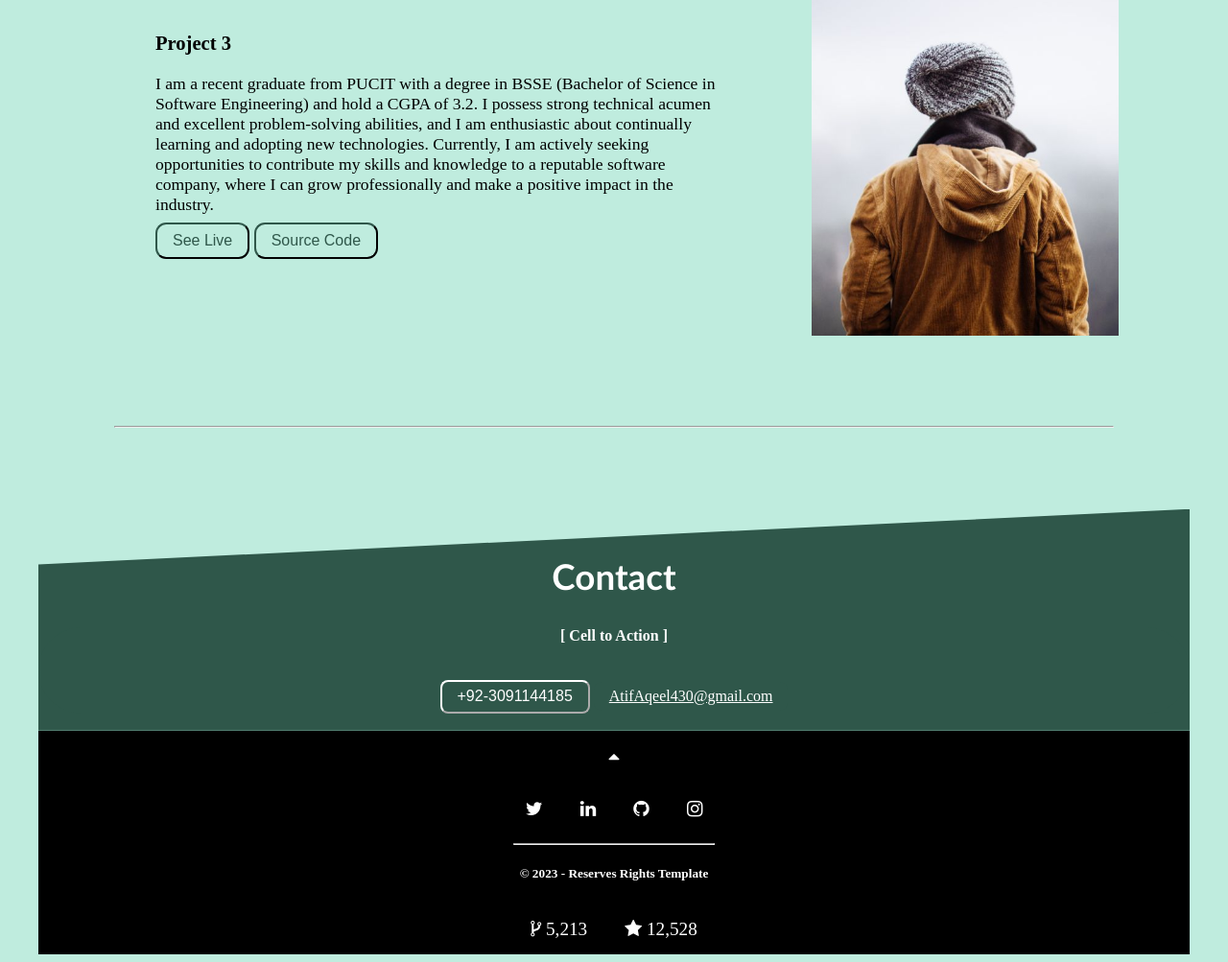
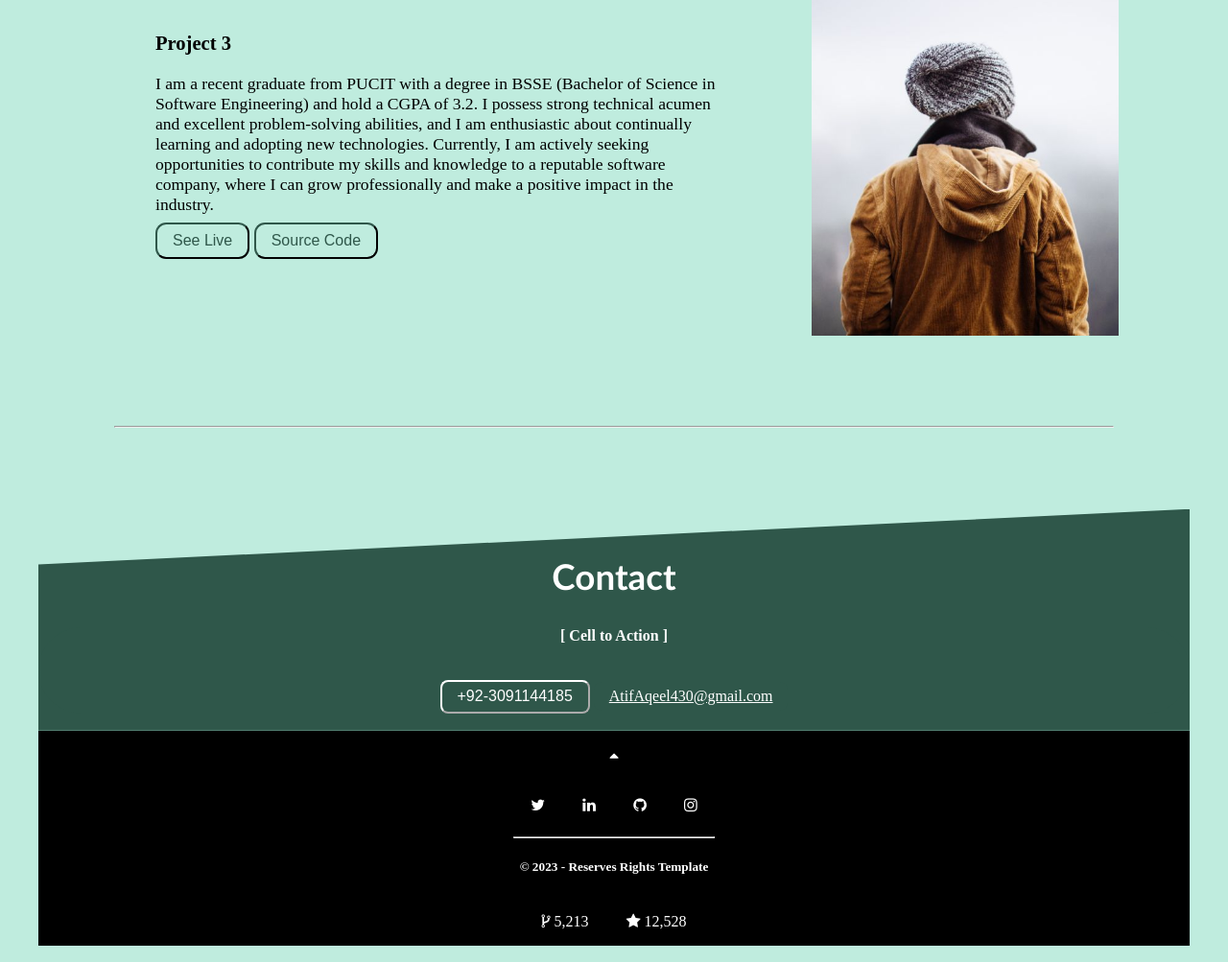
Before and after one commit to Atif-Aqeel/Portfolio, a plain HTML site: page index.html in a window 1280 px wide. Shown: the part 2243-3246 px from the top of the page at 96% size. Drawn offline with Linux system fonts and the light colour scheme.

Commit message:
minor formatting

```diff
--- a/index.html
+++ b/index.html
@@ -173,19 +173,21 @@
 
     <!-- Footer -->
     <footer class="footer">
-        <i class="fa fa-caret-up" id="icon-style" title="Go to Top"></i>
+        <i class="fa fa-caret-up icon-style" title="Go to Top"></i>
         <br>
-        <i class="fa fa-twitter" id="icon-style" title="Twitter"></i>
-        <i class="fa fa-linkedin" id="icon-style" title="Linkedin"></i>
-        <i class="fa fa-github" id="icon-style" title="Github"></i>
-        <i class="fa fa-instagram" id="icon-style" title="Instagram"></i>
+        <i class="fa fa-twitter icon-style" title="Twitter"></i>
+
+        <!-- <i class="fa fa-twitter" id="icon-style" title="Twitter"></i> -->
+        <i class="fa fa-linkedin icon-style" title="Linkedin"></i>
+        <i class="fa fa-github icon-style" title="Github"></i>
+        <i class="fa fa-instagram icon-style" title="Instagram"></i>
 
         <hr class="hr">
 
         <h5> &copy; 2023 - Reserves Rights Template </h5>
 
-        <i class="fa fa-code-fork" aria-hidden="true" title="Github fork" id="icon-style"> 5,213</i>
-        <i class="fa fa-star" aria-hidden="true" title="Github Repo Stars" id="icon-style"> 12,528</i>
+        <i class="fa fa-code-fork icon-style" aria-hidden="true" title="Github fork"> 5,213</i>
+        <i class="fa fa-star icon-style" aria-hidden="true" title="Github Repo Stars"> 12,528</i>
 
     </footer>
 
--- a/styles.css
+++ b/styles.css
@@ -178,11 +178,12 @@ html {
 }
 
 /* favicon id */
-#icon-style {
+.icon-style {
     font-size: 1.2rem;
     padding: 1.1rem;
     cursor: pointer;
 }
+
 
 /* Horizontal Ruler Used in Footer*/
 .hr {
```
